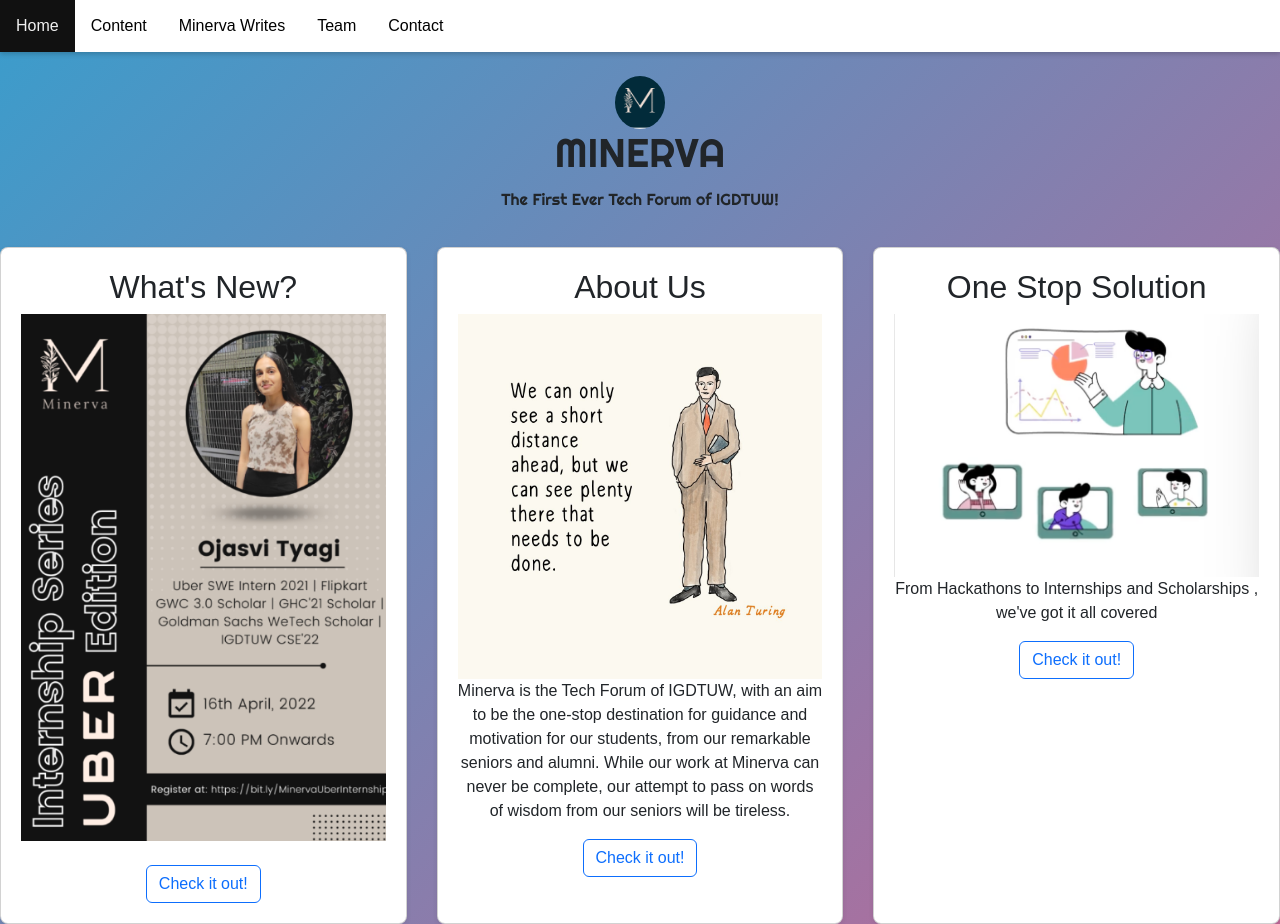
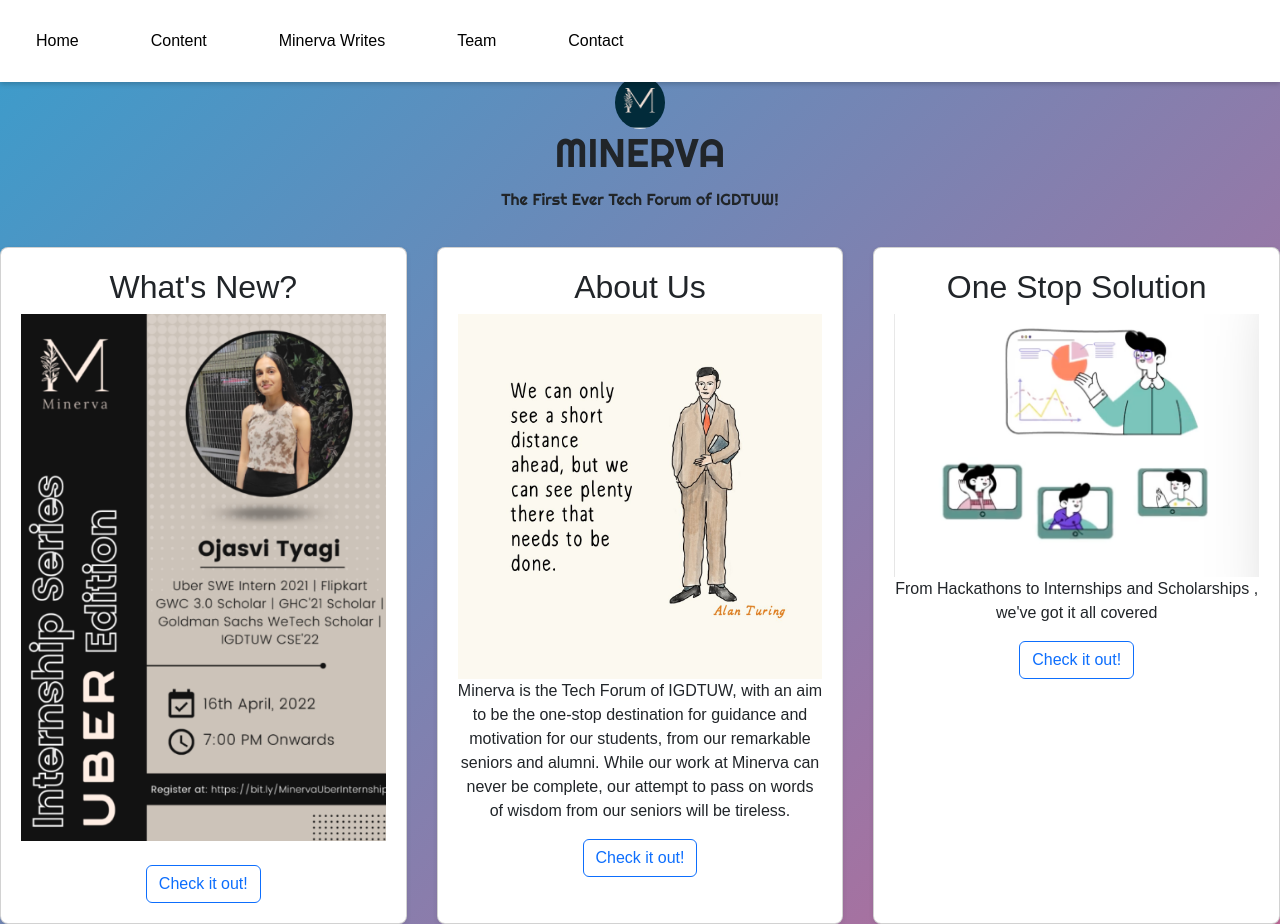
Before and after one commit to lavanayakhosla/MinervaWebsiteDesign, a plain HTML site: page index.html in a window 1280 px wide. Shown: the top 924 px of the page. Drawn offline with nearby package versions, Linux system fonts and the light colour scheme.

Commit message:
Update Minerva.css

```diff
--- a/Minerva.css
+++ b/Minerva.css
@@ -91,12 +91,15 @@
     background-color: #fff;
     box-shadow: 0 2px 5px rgba(0, 0, 0, 0.2);
     position: fixed;
+     display: flex;
+    flex-direction: row;
     top: 0;
     width: 100%;
   }
 
   li {
     float: left;
+      padding: 15px 20px;
   }
 
   li a {
```
